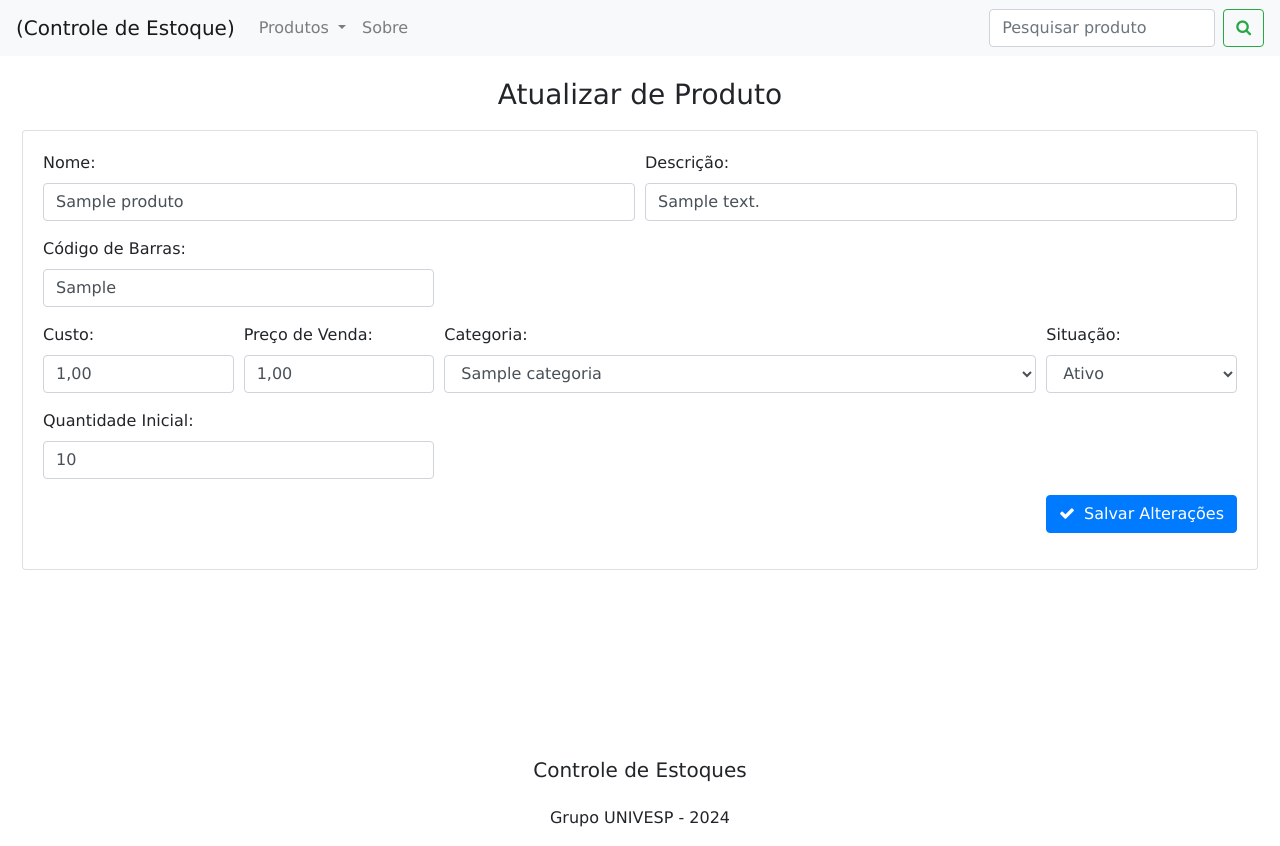
After one commit to projeto-pi-2024/controle-de-estoque, a Django app: page /produtos/atualizar-produto/1/ in a window 1280 px wide. The commit adds this page. Run offline with Django 5.2, Linux system fonts and the light colour scheme; tables that the repository leaves empty hold one stand-in row (values such as "Sample post"); some libraries are stand-ins or nearby versions.

Commit message:
feat: criacao e edicao de produtos

```diff
--- /dev/null
+++ b/estoque/forms.py
@@ -0,0 +1,9 @@
+from django import forms
+from .models import Produto
+
+
+class ProdutoForm(forms.ModelForm):
+    class Meta:
+        model = Produto
+        fields = ['nome', 'descricao', 'custo', 'codigo_barras',
+                  'preco_venda', 'quantidade_inicial', 'categoria']
--- /dev/null
+++ b/estoque/templates/atualizar_produto.html
@@ -0,0 +1,85 @@
+{% extends 'base.html' %}
+
+{% block title %}- Produto {% endblock %}
+
+{% block content %}
+<div class="container-md">
+    <div class="row">
+        <div class="col">
+            <h3 class="title text-center">Atualizar de Produto</h3>
+        </div>
+    </div>
+    <div class="row">
+        <div class="col">
+            <div class="card">
+                <div class="card-body">
+
+                  <form id="produtoForm" method="POST">
+                    {% csrf_token %}
+                    <div class="form-row">
+                        {% comment %} <div class="form-group col-md-2">
+                            <label for="codigo">Código:</label>
+                            <input type="text" class="form-control" id="codigo" name="codigo" value="{{ form.instance.codigo }}" required>
+                        </div> {% endcomment %}
+                        <div class="form-group col-md-6">
+                          <label for="descricao">Nome:</label>
+                          <input type="text" class="form-control" id="nome" name="nome" value="{{ form.instance.nome }}" required>
+                      </div>
+                        <div class="form-group col-md-6">
+                            <label for="descricao">Descrição:</label>
+                            <input type="text" class="form-control" id="descricao" name="descricao" value="{{ form.instance.descricao }}">
+                        </div>
+                        <div class="form-group col-md-4">
+                            <label for="codigo_barras">Código de Barras:</label>
+                            <input type="text" class="form-control" id="codigo_barras" name="codigo_barras" value="{{ form.instance.codigo_barras }}" required>
+                        </div>
+                    </div>
+                    <div class="form-row">
+                        <div class="form-group col-md-2">
+                            <label for="custo">Custo:</label>
+                            <input type="text" class="form-control" id="custo" name="custo" value="{{ form.instance.custo }}" required>
+                        </div>
+                        <div class="form-group col-md-2">
+                            <label for="preco_venda">Preço de Venda:</label>
+                            <input type="text" class="form-control" id="preco_venda" name="preco_venda" value="{{ form.instance.preco_venda }}" required>
+                        </div>
+                        <div class="form-group col-md-6">
+                            <label for="categoria">Categoria:</label>
+                            <select class="form-select form-control" id="categoria" name="categoria" required>
+                                <option value="{{ form.instance.categoria.id }}" selected>{{ form.instance.categoria.nome }}</option>
+                                {% for categoria in categorias %}
+                                    <option value="{{ categoria.id }}">{{ categoria.nome }}</option>
+                                {% endfor %}
+                            </select>
+                        </div>
+                        <div class="form-group col-md-2">
+                            <label for="situacao">Situação:</label>
+                            <select class="form-select form-control" id="situacao" name="situacao" required>
+                                <option value="Ativo" {% if form.instance.situacao == 'Ativo' %} selected {% endif %}>Ativo</option>
+                                <option value="Inativo" {% if form.instance.situacao == 'Inativo' %} selected {% endif %}>Inativo</option>
+                            </select>
+                        </div>
+                    </div>
+                    <div class="form-row">
+                        <div class="form-group col-md-4">
+                            <label for="quantidade_inicial">Quantidade Inicial:</label>
+                            <input type="number" class="form-control" id="quantidade_inicial" name="quantidade_inicial" value="{{ form.instance.quantidade_inicial }}" required>
+                        </div>
+                    </div>
+                    <div class="form-row">
+                        <div class="form-group col-md-12">
+                            <button type="submit" class="btn btn-primary float-right">
+                                <i class="fa fa-check mr-1"></i>
+                                Salvar Alterações
+                            </button>
+                        </div>
+                    </div>
+                </form>
+
+
+                </div>
+            </div>
+        </div>
+    </div>
+</div>
+{% endblock %}
--- a/estoque/templates/base.html
+++ b/estoque/templates/base.html
@@ -27,6 +27,7 @@
                         </a>
                         <div class="dropdown-menu" aria-labelledby="navbarDropdown">
                             <a class="dropdown-item" href="{% url 'estoque' %}">Estoque</a>
+                            <a class="dropdown-item" href="{% url 'criar_produto' %}">Criar Produto</a>
                             <a class="dropdown-item" href="{% url 'categorias' %}">Categorias</a>
                             <a class="dropdown-item" href="#">Fornecedores</a>
                         </div>
--- a/estoque/templates/categorias.html
+++ b/estoque/templates/categorias.html
@@ -27,7 +27,7 @@
                             <td>{{ categoria.nome }}</td>
                             <td>{{ categoria.num_produtos }}</td>
                             <td class="p-2">
-                              <a href="{% url 'produto' %}" class="btn btn-success btn-sm" title="Editar">
+                              <a href="#" class="btn btn-success btn-sm" title="Editar">
                                   <i class="fa fa-edit"></i>
                               </a>
                           </td>
--- a/estoque/templates/estoque.html
+++ b/estoque/templates/estoque.html
@@ -41,7 +41,7 @@
                             <td>{{ produto.categoria.nome }}</td>
                             <td>{{ produto.quantidade_em_estoque }}</td>
                             <td class="p-2">
-                                <a href="{% url 'produto' %}" class="btn btn-success btn-sm" title="Editar">
+                                <a href="{% url 'atualizar_produto' produto.id %}" class="btn btn-success btn-sm" title="Editar">
                                     <i class="fa fa-edit"></i>
                                 </a>
                             </td>
--- a/estoque/urls.py
+++ b/estoque/urls.py
@@ -5,12 +5,13 @@ from . import views
 urlpatterns = [
     path('', views.home, name='home'),
     path('estoque/', views.estoque, name='estoque'),
-    path('produto/', views.produto, name='produto'), # talvez nao ter
+    # path('produto/', views.produto, name='produto'),  # talvez nao ter
     path('categorias/', views.categorias, name='categorias'),
 
     # contact CRUD
-    # path('produto/criar-produto/', views.criar_produto, name='criar_produto'),
-    # path('produto/<int:produto_id>/atualizar-produto/', views.atualizar_produto, name='atualizar_produto'),
+    path('produtos/criar-produto', views.criar_produto, name='criar_produto'),
+    path('produtos/atualizar-produto/<int:produto_id>/', views.atualizar_produto, name='atualizar_produto'),
+
 
     # path('produto/criar-categoria/', views.criar_categoria, name='criar_categoria'),
     # path('produto/<int:produto_id>/atualizar-categoria/', views.atualizar_categoria, name='atualizar_categoria'),
--- a/estoque/views.py
+++ b/estoque/views.py
@@ -1,6 +1,9 @@
 from django.shortcuts import render, get_object_or_404, redirect
 from .models import Estoque, Categoria, Produto
 from django.db.models import Count
+from django.contrib.auth.decorators import login_required
+from .forms import ProdutoForm
+from django.urls import reverse
 
 
 def home(request):
@@ -29,3 +32,42 @@ def categorias(request):
 
 def produto(request):
     return render(request, 'produto.html')
+
+
+def criar_produto(request):
+    categorias = Categoria.objects.all()
+
+    if request.method == 'POST':
+        form = ProdutoForm(request.POST)
+        if form.is_valid():
+            produto = form.save()
+            Estoque.objects.create(
+                produto=produto, quantidade_estoque=produto.quantidade_inicial)
+            return redirect('estoque')
+    else:
+        form = ProdutoForm()
+
+    context = {'form': form, 'categorias': categorias}
+    return render(request, 'criar_produto.html', context)
+
+
+def atualizar_produto(request, produto_id):
+    categorias = Categoria.objects.all()
+
+    produto = get_object_or_404(Produto, id=produto_id)
+
+    if request.method == 'POST':
+        request.POST = request.POST.copy()
+        request.POST['preco_venda'] = request.POST['preco_venda'].replace(
+            ',', '.')
+        request.POST['custo'] = request.POST['custo'].replace(',', '.')
+
+        form = ProdutoForm(request.POST, instance=produto)
+        if form.is_valid():
+            form.save()
+            return redirect('estoque')
+    else:
+        form = ProdutoForm(instance=produto)
+
+    context = {'form': form, 'categorias': categorias}
+    return render(request, 'atualizar_produto.html', context)
```
Also changed, not shown: estoque/templates/criar_produto.html (renamed from estoque/templates/produto.html, +23 -15 lines).
